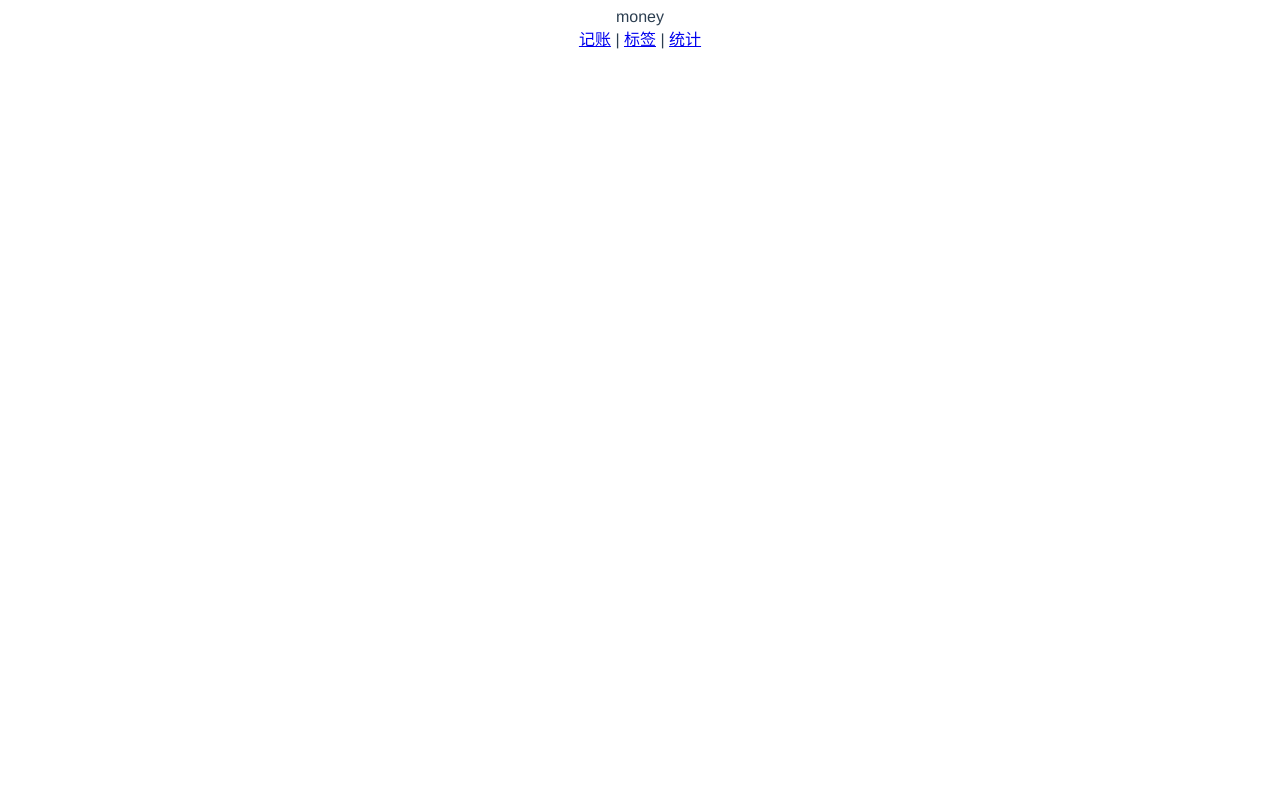
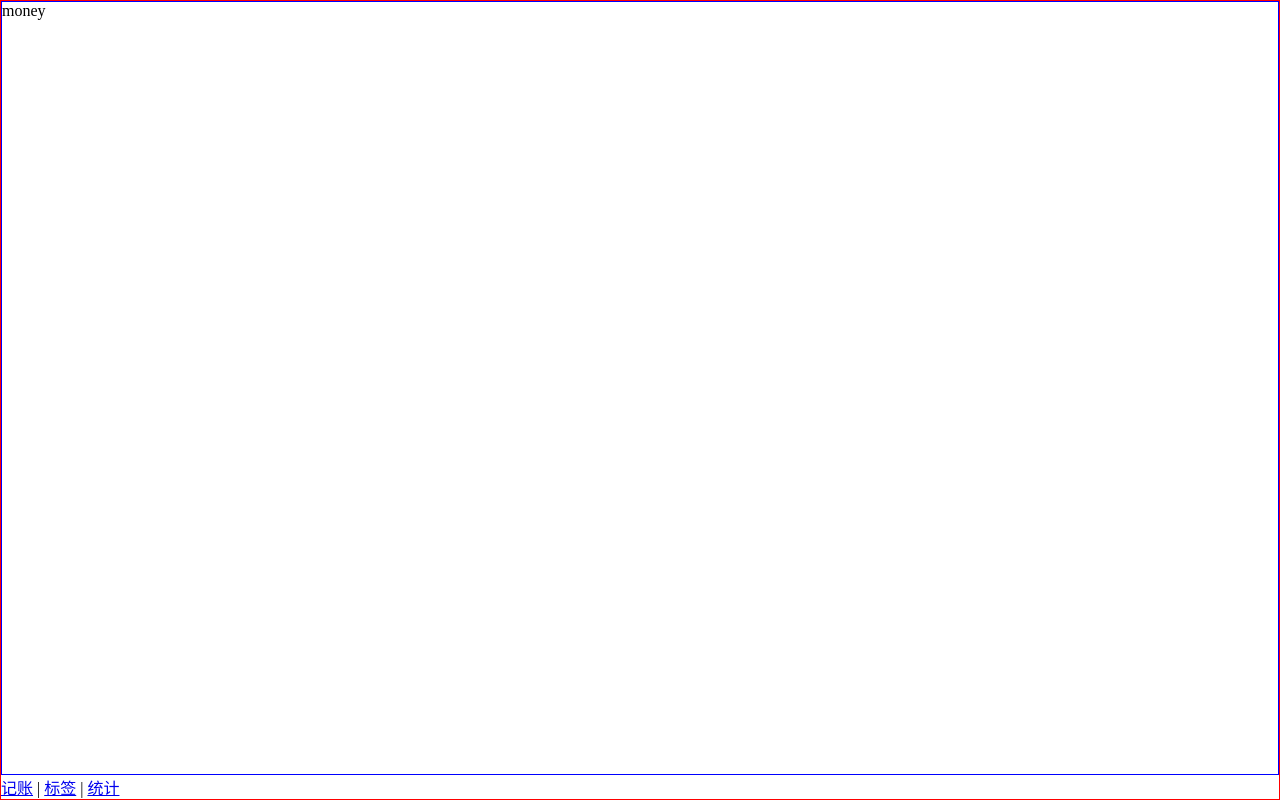
Before and after one commit to EmmaLee1229/accountingBook-code, a Vue app: page /#/money in a window 1280 px wide. Built offline with nearby package versions, Linux system fonts and the light colour scheme.

Commit message:
创建layout

```diff
--- a/src/App.vue
+++ b/src/App.vue
@@ -5,24 +5,9 @@
 </template>
 
 <style lang="scss">
-#app {
-  font-family: Avenir, Helvetica, Arial, sans-serif;
-  -webkit-font-smoothing: antialiased;
-  -moz-osx-font-smoothing: grayscale;
-  text-align: center;
-  color: #2c3e50;
-}
-
-#nav {
-  padding: 30px;
-
-  a {
-    font-weight: bold;
-    color: #2c3e50;
-
-    &.router-link-exact-active {
-      color: #42b983;
-    }
-  }
+* {
+  margin: 0;
+  padding: 0;
+  box-sizing: border-box;
 }
 </style>
--- a/src/components/Labels.vue
+++ b/src/components/Labels.vue
@@ -1,5 +1,9 @@
 <template>
-    <div></div>
+    <div>
+        <Layout>
+            <p>labels</p>
+        </Layout>
+    </div>
 </template>
 
 <script>
--- /dev/null
+++ b/src/components/Layout.vue
@@ -0,0 +1,30 @@
+<template>
+    <div>
+        <div class="nav-wrapper">
+            <div class="content">
+                <slot></slot>
+            </div>
+            <Nav/>
+        </div>
+    </div>
+</template>
+
+<script>
+    export default {
+        name: "Layout"
+    }
+</script>
+
+<style scoped>
+    .nav-wrapper {
+        border: 1px solid red;
+        display: flex;
+        flex-direction: column;
+        height: 100vh;
+    }
+    .content {
+        border: 1px solid blue;
+        flex-grow: 1;
+        overflow: auto;
+    }
+</style>
--- a/src/components/Money.vue
+++ b/src/components/Money.vue
@@ -1,7 +1,8 @@
 <template>
     <div>
-        money
-        <Nav/>
+       <Layout>
+           <p>money</p>
+       </Layout>
     </div>
 </template>
 
--- a/src/components/Statistics.vue
+++ b/src/components/Statistics.vue
@@ -1,5 +1,11 @@
 <template>
-    <div></div>
+    <div>
+
+            <Layout>
+                <p>statistics</p>
+            </Layout>
+
+    </div>
 </template>
 
 <script>
```
Also changed, not shown: src/main.ts (+5 -3 lines).
